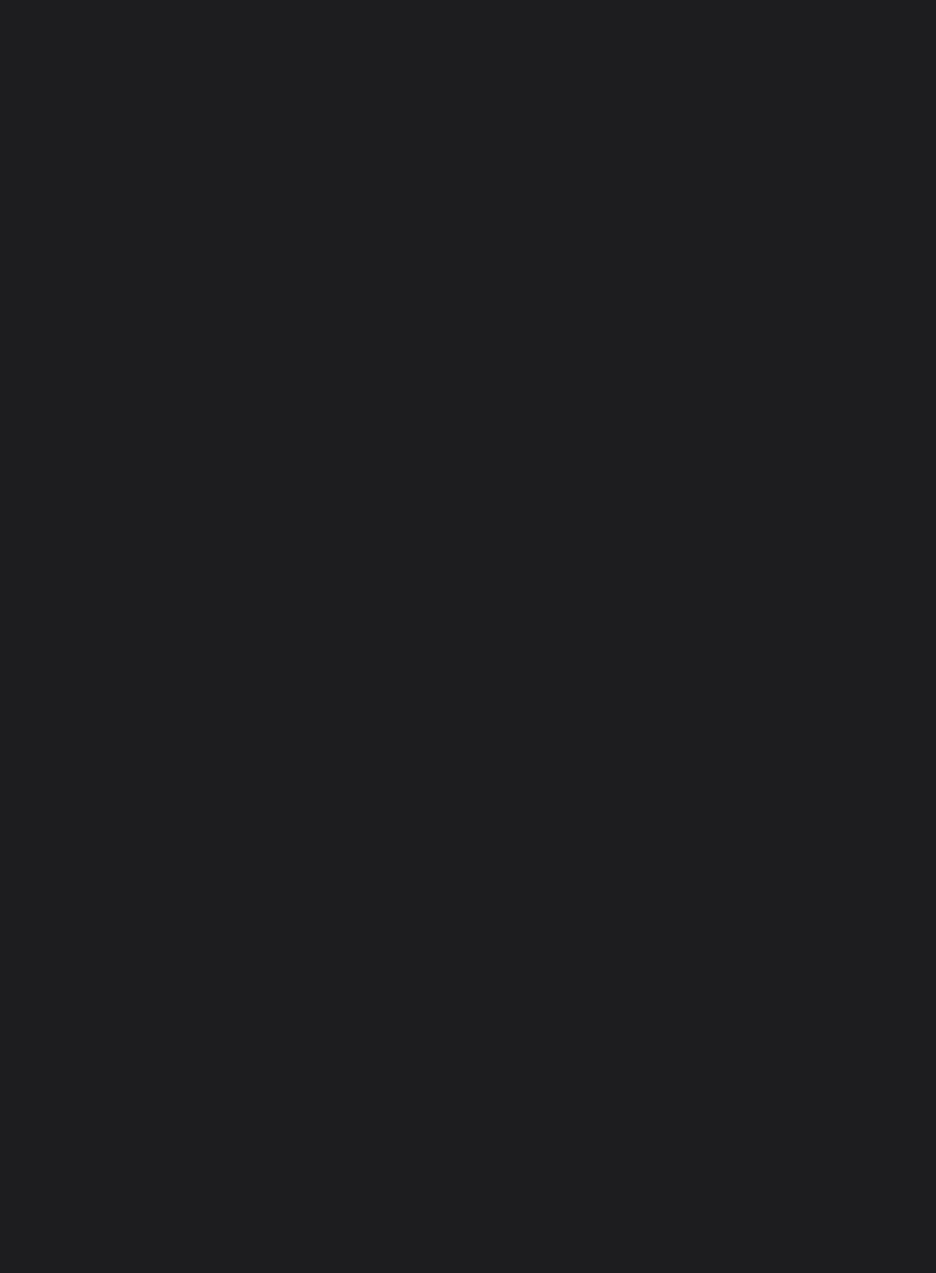
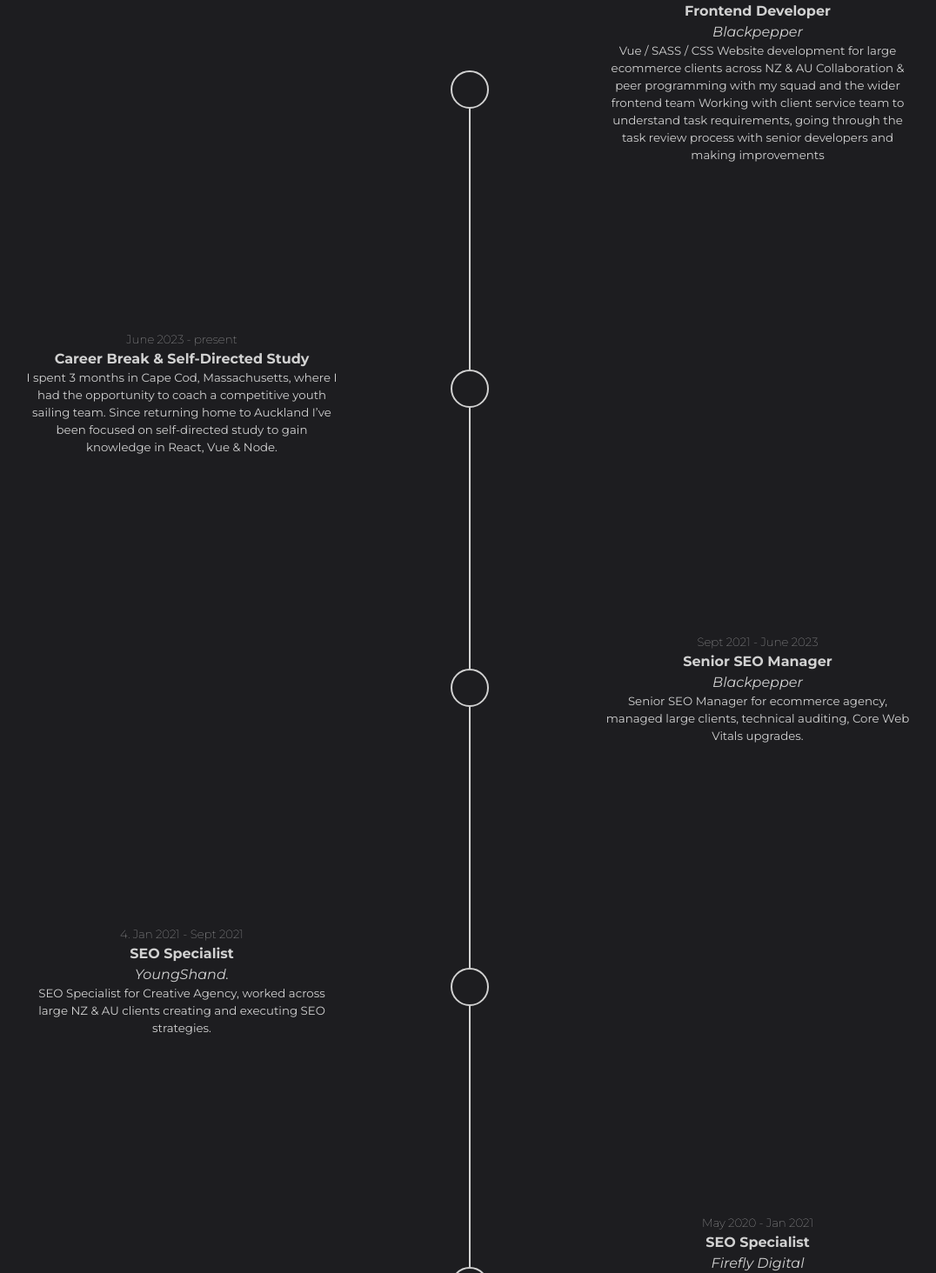
Before and after one commit to katesheldon18/portfolio, a Next.js app: page /experience in a window 1280 px wide. Shown: the part 526-1990 px from the top of the page at 87% size, without its empty margins (100-1176 px from the left). Before the commit the page ends 800 px from the top, so only its background shows below. Built offline with nearby package versions, Linux system fonts and the light colour scheme.

Commit message:
Added content & styling to 'Experience' page; added Framer

```diff
--- a/package.json
+++ b/package.json
@@ -13,6 +13,7 @@
     "@emotion/styled": "^11.11.0",
     "@mui/icons-material": "^5.15.11",
     "@mui/material": "^5.15.11",
+    "framer-motion": "^11.1.7",
     "next": "^14.1.1",
     "react": "^18.2.0",
     "react-dom": "^18.2.0",
--- a/pages/experience.tsx
+++ b/pages/experience.tsx
@@ -1,6 +1,7 @@
 import React from "react";
 import styles from "./index.module.scss";
 import { Navigation } from "../components/Navigation/Navigation";
+import { motion } from "framer-motion";
 import Document from "./_document";
 
 export default function Page() {
@@ -10,6 +11,101 @@ export default function Page() {
       <div className={styles.welcome}>
         <span className={styles.name}>My Experience.</span>
       </div>
+      <div className={styles.columnContainer}>
+        <div className={styles.leftColumn}>
+          <motion.div
+            whileInView={{ opacity: 1 }}
+            style={{ opacity: 0 }}
+            transition={{ duration: 2 }}
+            className={styles.experience}
+          >
+            <div className={styles.dateRange}>June 2023 - present</div>
+            <div className={styles.jobTitle}>
+              Career Break & Self-Directed Study
+            </div>
+            <div className={styles.jobDescription}>
+              I spent 3 months in Cape Cod, Massachusetts, where I had the
+              opportunity to coach a competitive youth sailing team. Since
+              returning home to Auckland I’ve been focused on self-directed
+              study to gain knowledge in React, Vue & Node.
+            </div>
+          </motion.div>
+          <motion.div
+            whileInView={{ opacity: 1 }}
+            style={{ opacity: 0 }}
+            transition={{ duration: 2 }}
+            className={styles.experience}
+          >
+            <div className={styles.dateRange}>4. Jan 2021 - Sept 2021</div>
+            <div className={styles.jobTitle}>SEO Specialist</div>
+            <div className={styles.employer}>YoungShand.</div>
+            <div className={styles.jobDescription}>
+              SEO Specialist for Creative Agency, worked across large NZ & AU
+              clients creating and executing SEO strategies.
+            </div>
+          </motion.div>
+        </div>
+        <div className={styles.columnBreak}>
+          <div className={styles.circle}></div>
+          <div className={styles.line}></div>
+          <div className={styles.circle}></div>
+          <div className={styles.line}></div>
+          <div className={styles.circle}></div>
+          <div className={styles.line}></div>
+          <div className={styles.circle}></div>
+          <div className={styles.line}></div>
+          <div className={styles.circle}></div>
+        </div>
+        <div className={styles.rightColumn}>
+          <motion.div
+            whileInView={{ opacity: 1 }}
+            style={{ opacity: 0 }}
+            transition={{ duration: 2 }}
+            className={styles.experience}
+          >
+            {" "}
+            <div className={styles.dateRange}>2024 (part-time)</div>
+            <div className={styles.jobTitle}>Frontend Developer</div>
+            <div className={styles.employer}>Blackpepper</div>
+            <div className={styles.jobDescription}>
+              Vue / SASS / CSS Website development for large ecommerce clients
+              across NZ & AU Collaboration & peer programming with my squad and
+              the wider frontend team Working with client service team to
+              understand task requirements, going through the task review
+              process with senior developers and making improvements
+            </div>
+          </motion.div>
+          <motion.div
+            whileInView={{ opacity: 1 }}
+            style={{ opacity: 0 }}
+            transition={{ duration: 2 }}
+            className={styles.experience}
+          >
+            <div className={styles.dateRange}>Sept 2021 - June 2023</div>
+            <div className={styles.jobTitle}>Senior SEO Manager</div>
+            <div className={styles.employer}>Blackpepper</div>
+            <div className={styles.jobDescription}>
+              Senior SEO Manager for ecommerce agency, managed large clients,
+              technical auditing, Core Web Vitals upgrades.
+            </div>
+          </motion.div>
+          <motion.div
+            whileInView={{ opacity: 1 }}
+            style={{ opacity: 0 }}
+            transition={{ duration: 2 }}
+            className={styles.experience}
+          >
+            <div className={styles.dateRange}>May 2020 - Jan 2021</div>
+            <div className={styles.jobTitle}>SEO Specialist</div>
+            <div className={styles.employer}>Firefly Digital</div>
+            <div className={styles.jobDescription}>
+              SEO Specialist for NZ digital agency working across small NZ
+              clients and Australian law firms. Managed a team of contract
+              content writers.
+            </div>
+          </motion.div>
+        </div>
+      </div>
     </div>
   );
 }
--- a/pages/index.module.scss
+++ b/pages/index.module.scss
@@ -57,3 +57,60 @@
 .text {
     line-height: 1.5;
 }
+
+.columnContainer {
+    display: flex;
+}
+
+.leftColumn {
+    margin-top: 400px;
+    padding: 0 10vw;
+    width: 50vw;
+    text-align: center;
+}
+
+.rightColumn {
+    padding: 0 10vw;
+    width: 50vw;
+    text-align: center;
+}
+
+.columnBreak {
+    margin: 100px auto;
+}
+
+.circle {
+    height: 40px;
+    width: 40px;
+    border: 2px solid #d1d1d1;
+    border-radius: 99px;
+}
+
+.line {
+    height: 300px;
+    width: 2px;
+    background-color: #d1d1d1;
+    margin: 0 auto;
+}
+
+.experience {
+    padding-bottom: 540px;
+    line-height: 1.5;
+}
+
+.dateRange {
+    font-weight: 100;
+    font-size: smaller;
+}
+
+.jobTitle {
+    font-weight: bold;
+}
+
+.employer {
+    font-style: italic;
+}
+
+.jobDescription {
+    font-size: smaller;
+}
```
Also changed, not shown: 1 other file (tests, documents, lock files or other folders).
